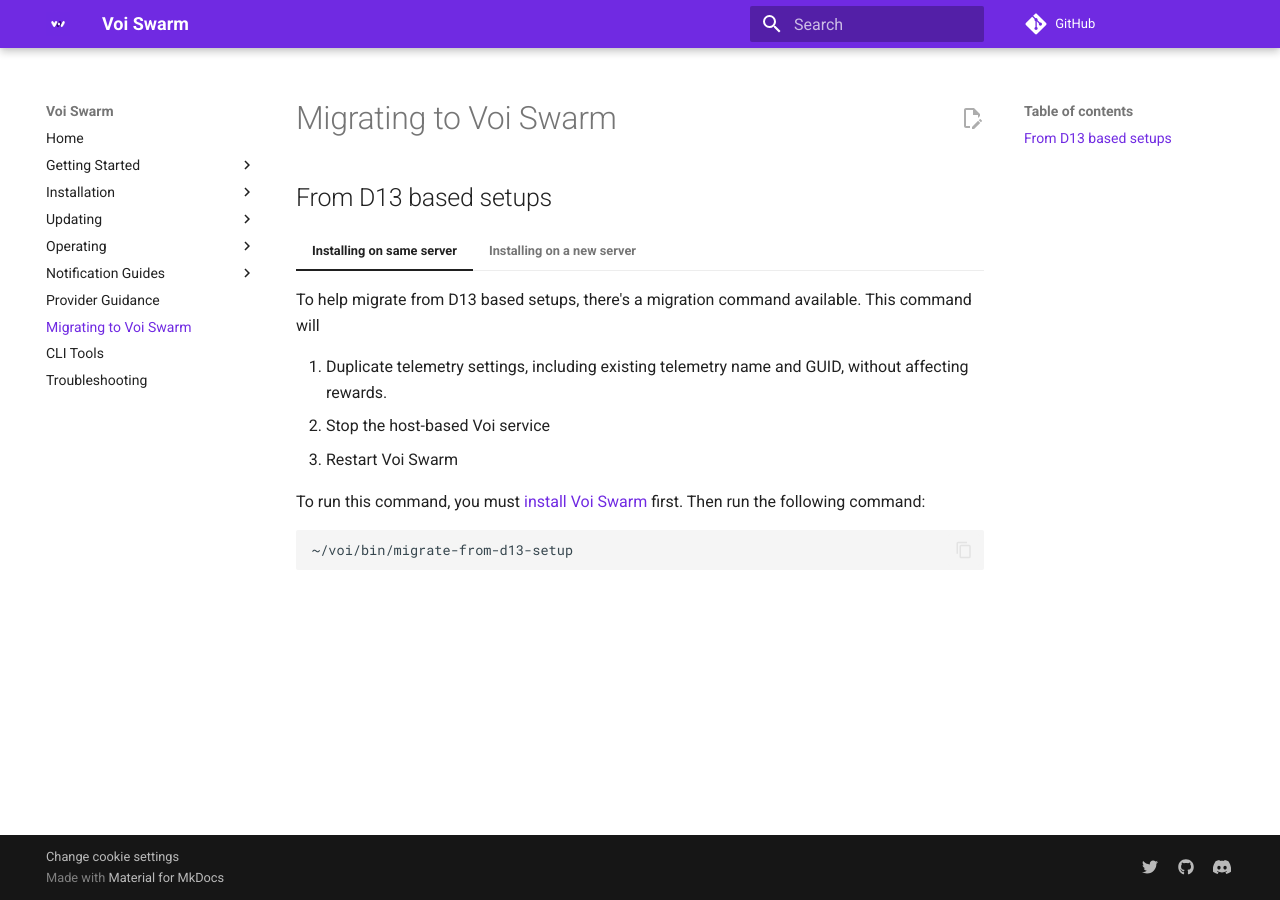
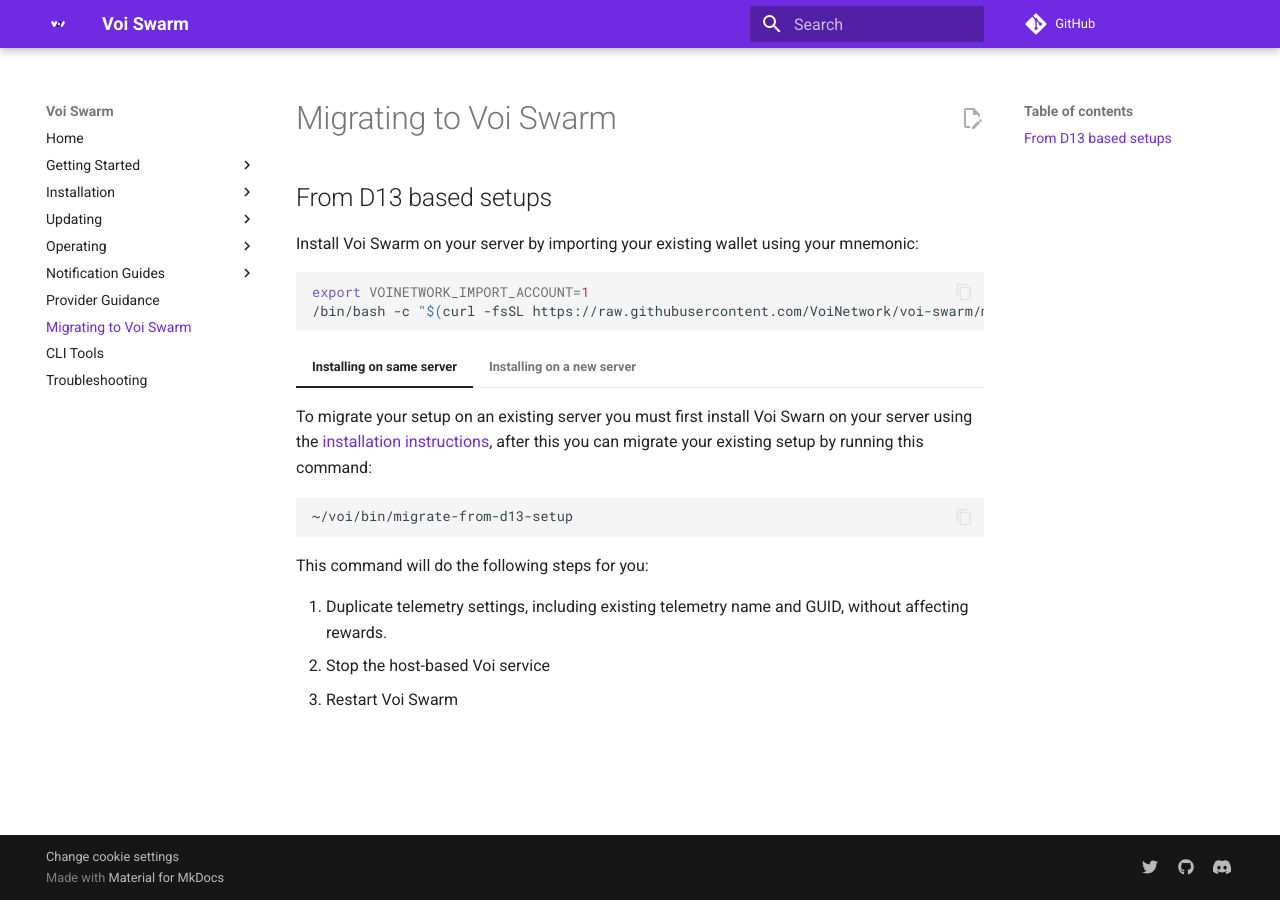
Before and after one commit to VoiNetwork/voi-swarm, an MkDocs documentation site: the page built from docs/migrating.md, in a window 1280 px wide. Built offline with MkDocs 1.6.1 and Material for MkDocs 9.7.7, drawn with Linux system fonts in a browser that asks for light colours; comment, search, counter and statistics services are not loaded.

Commit message:
Improve steps on how to migrate from an existing setup

````diff
--- a/.pre-commit-config.yaml
+++ b/.pre-commit-config.yaml
@@ -17,4 +17,4 @@
   rev: v0.38.0
   hooks:
       - id: markdownlint-docker
-        args: ["--config", ".markdownlint.json"]
+        args: ["--config", ".markdownlint.json", "--disable", "MD046"]
--- a/docs/migrating.md
+++ b/docs/migrating.md
@@ -2,23 +2,35 @@
 
 ## From D13 based setups
 
+Install Voi Swarm on your server by importing your existing wallet using your mnemonic:
+
+```bash
+export VOINETWORK_IMPORT_ACCOUNT=1
+/bin/bash -c "$(curl -fsSL https://raw.githubusercontent.com/VoiNetwork/voi-swarm/main/install.sh)"
+```
+
 === "Installing on same server"
 
-    To help migrate from D13 based setups, there's a migration command available. This command will
+    To migrate your setup on an existing server you must first install Voi Swarn on your server using the
+    [installation instructions](../installation/installation/#using-an-existing-accountaddress-with-mnemonic), after this
+    you can migrate your existing setup by running this command:
+
+
+    ```bash
+    ~/voi/bin/migrate-from-d13-setup
+    ```
+
+    This command will do the following steps for you:
 
     1. Duplicate telemetry settings, including existing telemetry name and GUID, without affecting rewards.
     2. Stop the host-based Voi service
     3. Restart Voi Swarm
 
-    To run this command, you must [install Voi Swarm](../installation/installation/) first. Then run the following command:
-
-    ```bash
-    ~/voi/bin/migrate-from-d13-setup
-    ```
-
 === "Installing on a new server"
 
-    To migrate to a new server, you must first [install Voi Swarm](../installation/installation/) on the new server.
+    To migrate your setup to a new server you must first install Voi Swarm on the new server using the
+    [installation instructions](../installation/installation/#using-an-existing-accountaddress-with-mnemonic), after this
+    you can migrate your existing setup by following these steps:
 
     1. Run the following command on the old server to get the telemetry name and GUID:
 
````
Also changed, not shown: docs/installation/installation.md (+7 -0 lines).
